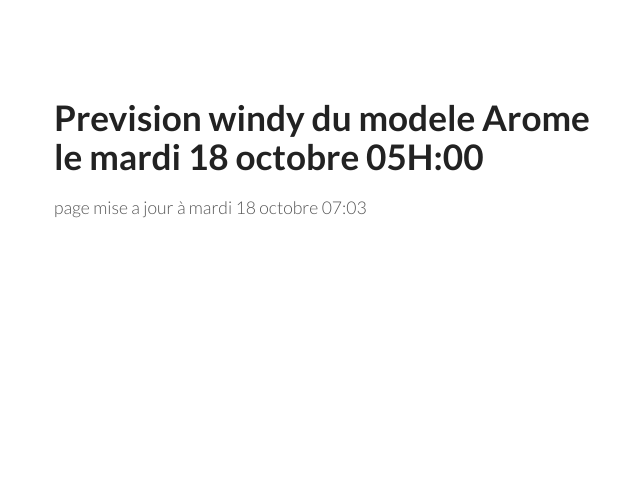
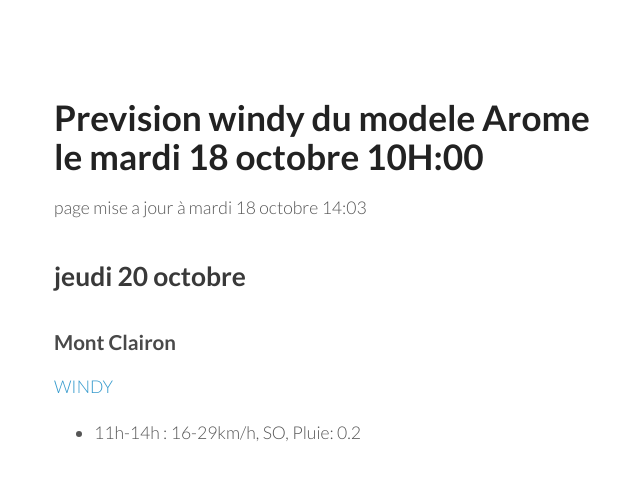
Before and after one commit to parapente-dans-le-nord/parapente-dans-le-nord.github.io, a Jekyll site: the page built from index.markdown, in a window 1280 px wide. Shown: the top 480 px of the page, without its empty margins (116-756 px from the left). Built offline with Jekyll 4.4.1, drawn with Linux system fonts in a browser that asks for light colours; our own code applies the rules of GitHub Pages for plain Markdown files.

Commit message:
update index.markdown

```diff
--- a/index.markdown
+++ b/index.markdown
@@ -3,5 +3,13 @@ layout: my-layout
 ---
 
 
-# Prevision windy du modele Arome le mardi 18 octobre 05H:00
-page mise a jour à mardi 18 octobre 07:03
+# Prevision windy du modele Arome le mardi 18 octobre 10H:00
+page mise a jour à mardi 18 octobre 14:03
+
+## jeudi 20 octobre
+
+### Mont Clairon
+
+ [WINDY](https://windy.com/49.919/2.729?49.515,2.730,8,m:e2magfH)
+
+- 11h-14h : 16-29km/h, SO, Pluie: 0.2
```
